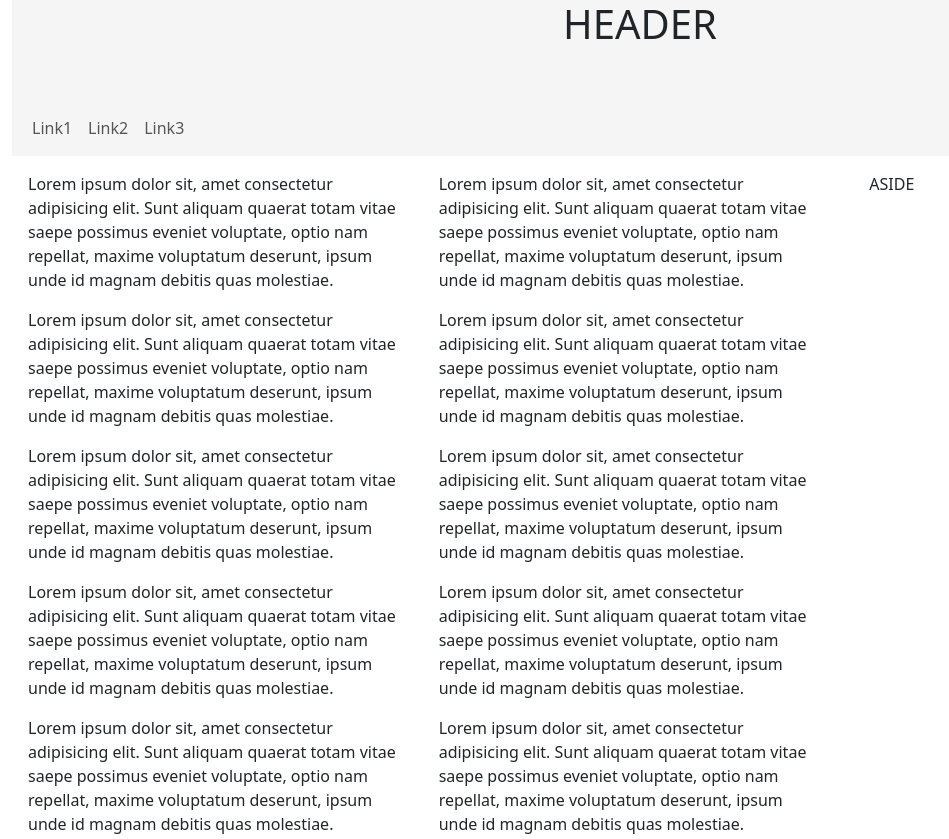
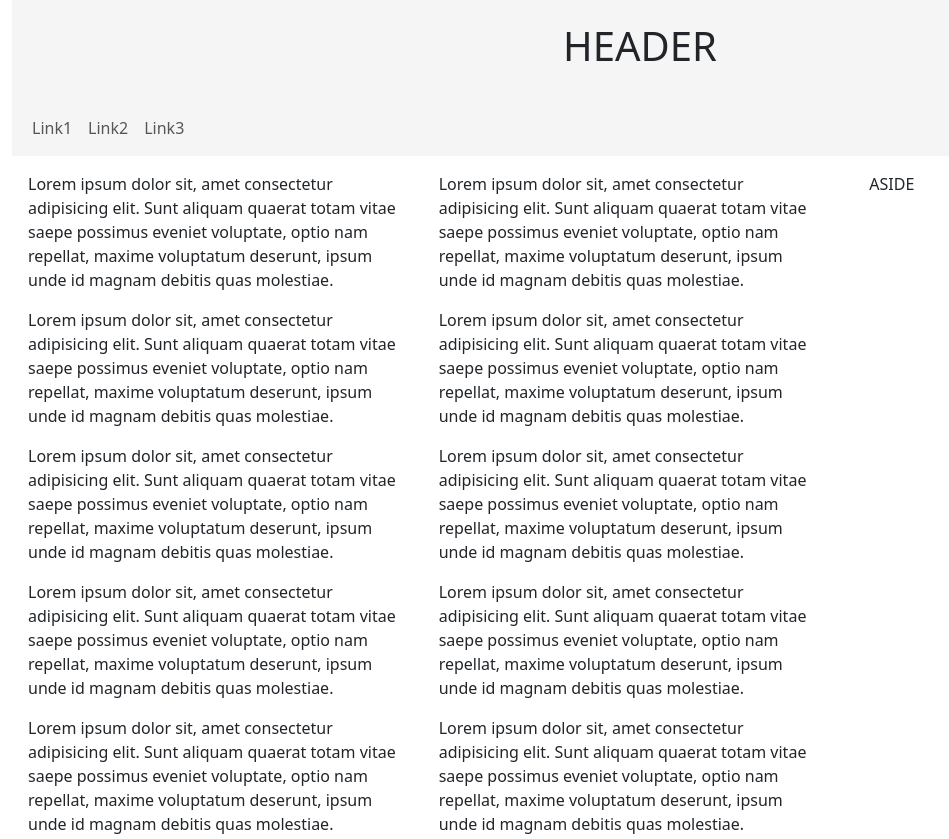
Before and after one commit to jennioksman/bootstrap_layout, a plain HTML site: page index.html in a window 1280 px wide. Shown: the top 839 px of the page, without its empty margins (0-949 px from the left). Drawn offline with nearby package versions, Linux system fonts and the light colour scheme.

Commit message:
Kirjoitusvirhe korjattu 'align-items'

```diff
--- a/index.html
+++ b/index.html
@@ -9,7 +9,7 @@
     </head>
     <body class="d-flex flex-column h-100">
         <div class="container-fluid flex-shrink-0">
-            <header class="d-flex justify-content-center aling-items-center">
+            <header class="d-flex justify-content-center align-items-center">
                 <h1>HEADER</h1>
             </header>
             <nav class="navbar navbar-expand-md">
```
